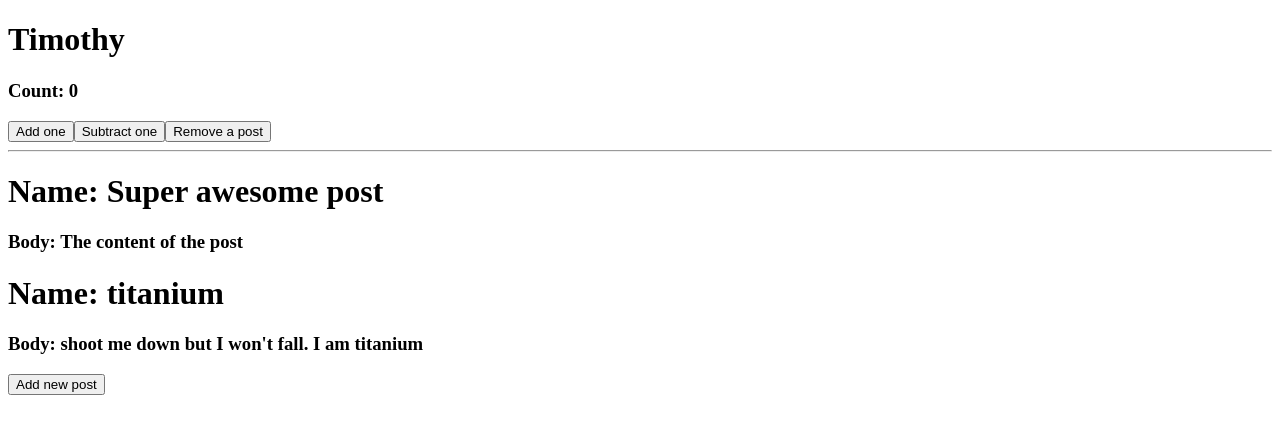
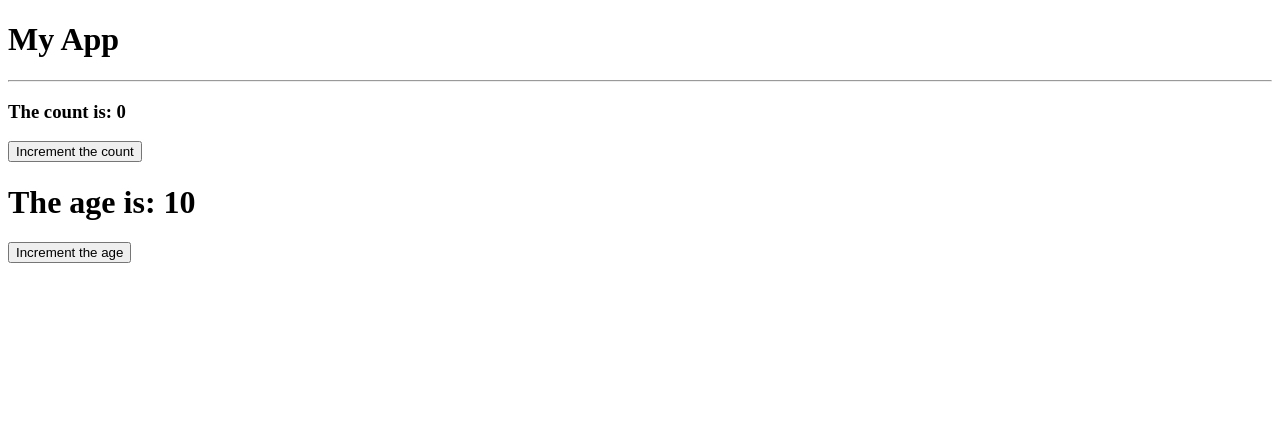
Before and after one commit to tmstani23/react-fullstack-course-2021, a React (Create React App) app in the folder 02-hooks/: page / in a window 1280 px wide. Shown: the top 434 px of the page. Built offline with nearby package versions, Linux system fonts and the light colour scheme.

Commit message:
useCallback update
Created basic components with a button to update age and count.  Demonstrated useCallback and react memo to prevent components from re-rendering when they aren't receiving new props

```diff
--- a/02-hooks/src/App.js
+++ b/02-hooks/src/App.js
@@ -1,80 +1,33 @@
-import React, {useState, useEffect} from 'react';
+import React, {useState, useCallback} from 'react';
 
-import Post from './post'
+import Title from './components/title';
+import Count from './components/count';
+import CountBtn from './components/count_btn';
+import Age from './components/age';
+import AgeBtn from './components/age_btn';
 
-const App = ({initialCount}) => {
+const App = () => {
 
-  let [state, setState] = useState({
-    count: initialCount,
-    user: "Timothy"
-  });
+  const [count, setCount] = useState(0);
+  const [age, setAge] = useState(10);
 
-  let [posts, setPosts] = useState([
-    {
-      name: 'Super awesome post',
-      body: 'The content of the post'
-    },
-    {
-      name: 'titanium',
-      body: `shoot me down but I won't fall.  I am titanium`
-    },
-  ])
+  //useCallback prevents the function from being recreated unless the a dependency prop is updated
+  let handleCount = useCallback(() => {
+    setCount(prevCount => prevCount + 1);
+    // since we are updating the previous state the dependency array doesn't update.  This will prevent the function from re-rendering
+  }, []);
 
-  const subtractOne = () => {
-    setState({
-      ...state,
-      count: state.count - 1
-    });
-  }
-
-  const addPosts = () => {
-    let newPost = {
-      name: 'Legend',
-      body: `When I die I want to be a legend.`
-    }
-    return setPosts([
-      ...posts,
-      newPost
-    ])
-  }
-
-  const removePosts = () => {
-    setPosts([]);
-  }
-
-  useEffect (() => {
-    //console.log('change on state and posts')
-    // second arg to use effect will specify when it should be triggered.  For example when a state property changes
-  }, [state, posts])
-
-  useEffect (() => {
-    console.log('mounted')
-    // similar to component did mount if second arg is empty.  Only updates when component first mounts.
-  }, [])
+  let handleAge = useCallback(() => {
+    setAge(prevAge => prevAge + 1);
+  }, []);
 
   return (
     <>
-      <h1>{state.user}</h1>
-      <h3>Count: {state.count}</h3>
-      <button onClick={() => setState({
-        ...state,
-        count: state.count + 1
-      })}>Add one</button>
-      <button onClick={subtractOne}>Subtract one</button>
-      <button onClick={removePosts}>Remove a post</button>
-
-      <hr />
-
-      {
-        posts.map((item, i) => (
-          <Post item={item} key={i}/>
-        ))
-      }
-
-      <button onClick={addPosts}>
-        Add new post
-      </button>
-
+      <Title />
+      <Count count={count} />
+      <CountBtn handleCount={handleCount} />
+      <Age age={age} />
+      <AgeBtn handleAge={handleAge} />
     </>
   );
 }
--- /dev/null
+++ b/02-hooks/src/components/age.js
@@ -0,0 +1,13 @@
+import React from 'react';
+
+const Age = ({age}) => {
+    console.log('4-age');
+  return (
+    <>
+
+        <h1>The age is: {age} </h1>
+    </>
+  );
+}
+
+export default React.memo(Age);
--- /dev/null
+++ b/02-hooks/src/components/age_btn.js
@@ -0,0 +1,12 @@
+import React from 'react';
+
+const AgeBtn = ({handleAge}) => {
+    console.log('5-ageBtn');
+  return (
+    <>
+        <button onClick = {handleAge}>Increment the age </button>
+    </>
+  );
+}
+
+export default React.memo(AgeBtn);
--- /dev/null
+++ b/02-hooks/src/components/count.js
@@ -0,0 +1,13 @@
+import React from 'react';
+
+const Count = ({count}) => {
+    console.log('2-count');
+
+  return (
+    <>
+        <h3>The count is: {count}</h3>
+    </>
+  );
+}
+
+export default React.memo(Count);
--- /dev/null
+++ b/02-hooks/src/components/count_btn.js
@@ -0,0 +1,13 @@
+import React from 'react';
+
+const CountBtn = ({handleCount}) => {
+    console.log('3-CountBtn');
+
+  return (
+    <>
+        <button onClick={ handleCount }>Increment the count</button>
+    </>
+  );
+}
+
+export default React.memo(CountBtn);
--- /dev/null
+++ b/02-hooks/src/components/title.js
@@ -0,0 +1,16 @@
+import React from 'react';
+
+const Title = () => {
+
+    console.log('1-title');
+
+  return (
+    <>
+
+        <h1>My App</h1>
+        <hr />
+    </>
+  );
+}
+// memo will not rerender component if it isn't receiving new props
+export default React.memo(Title);
--- a/02-hooks/src/post.js
+++ /dev/null
@@ -1,21 +0,0 @@
-import React, {useEffect} from 'react';
-
-
-const Post = ({item}) => {
-
-    useEffect(() => {
-        console.log('post created');
-
-        return () => {
-            console.log('post component unmounted')
-        }
-    }, [])
-    return (
-        <div>
-            <h1>Name: {item.name}</h1>
-            <h3>Body: {item.body}</h3>
-        </div>
-    )
-}
-
-export default Post;
```
